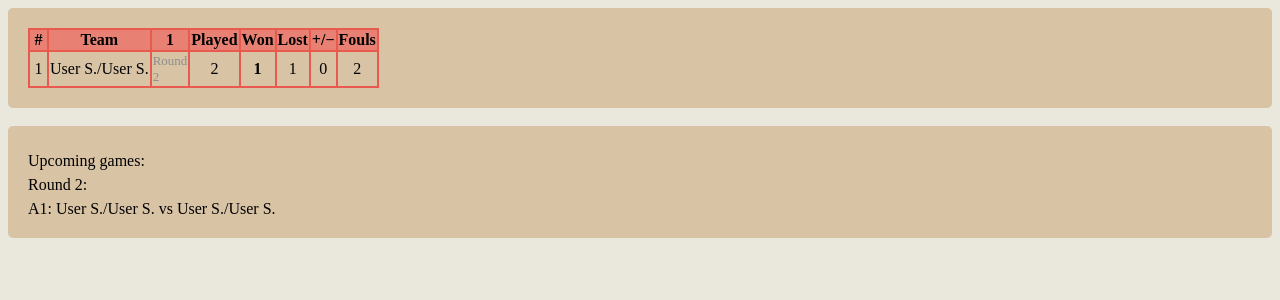
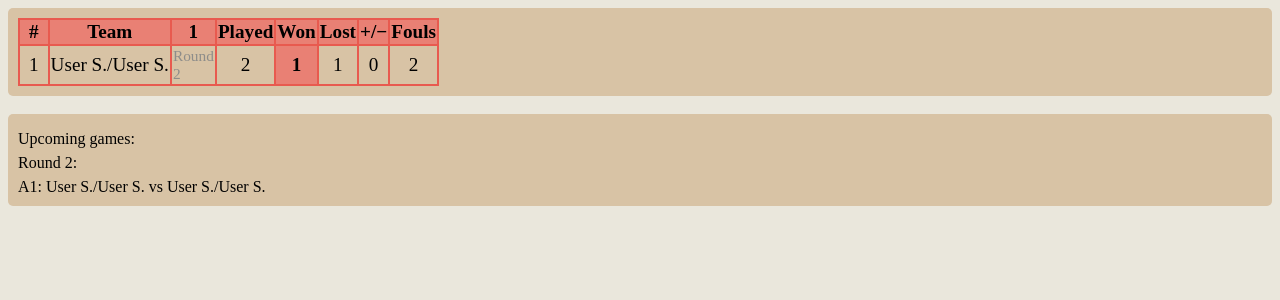
Before and after one commit to eeeeeeeelias/codenames, a Django app: a page that uses codenames/templates/codenames/one_group_table.html in a window 1280 px wide. Shown: the top 300 px of the page. Run offline with Django 3.2, Linux system fonts and the light colour scheme; tables that the repository leaves empty hold one stand-in row (values such as "Sample post").

Commit message:
fix font in css

```diff
--- a/codenames/static/codenames/style.css
+++ b/codenames/static/codenames/style.css
@@ -16,6 +16,7 @@ body {
 table, th, td {
   border-collapse: collapse;
   border: 2px solid var(--dark-color);
+  font-size: 1.5vw;
 }
 
 th {
@@ -24,11 +25,11 @@ th {
 
 .won_cell {
   font-weight: bolder;
-    background-color: var(--light-color);
+  background-color: var(--middle-color);
 }
 
 .place_header {
-    width: 15px;
+  width: 2vw;
   text-align: center;
 }
 
@@ -37,7 +38,7 @@ th {
 }
 
 .gameresult_header {
-    width: 30px;
+  width: 3vw;
 }
 
 .gameresult_cell, .played_cell, .won_cell, .lost_cell, .fouls_cell, .words_difference_cell {
@@ -58,7 +59,7 @@ th {
 }
 
 .scheduled {
-    font-size: small;
+  font-size: 1.2vw;
   color: var(--dark-gray-color);
 }
 
@@ -91,7 +92,11 @@ input[type=submit] {
 .container {
   border-radius: 5px;
   background-color: var(--light-color);
-  padding: 20px;
+  padding: 10px;
+}
+
+.row {
+  border-radius: 5px;
 }
 
 .col-25 {
@@ -123,4 +128,8 @@ input[type=submit] {
     width: 100%;
     margin-top: 0;
   }
+
+  td.scheduled div {
+    display: none;
   }
+}
```
Lines whose indentation alone changed are shown as unchanged.
